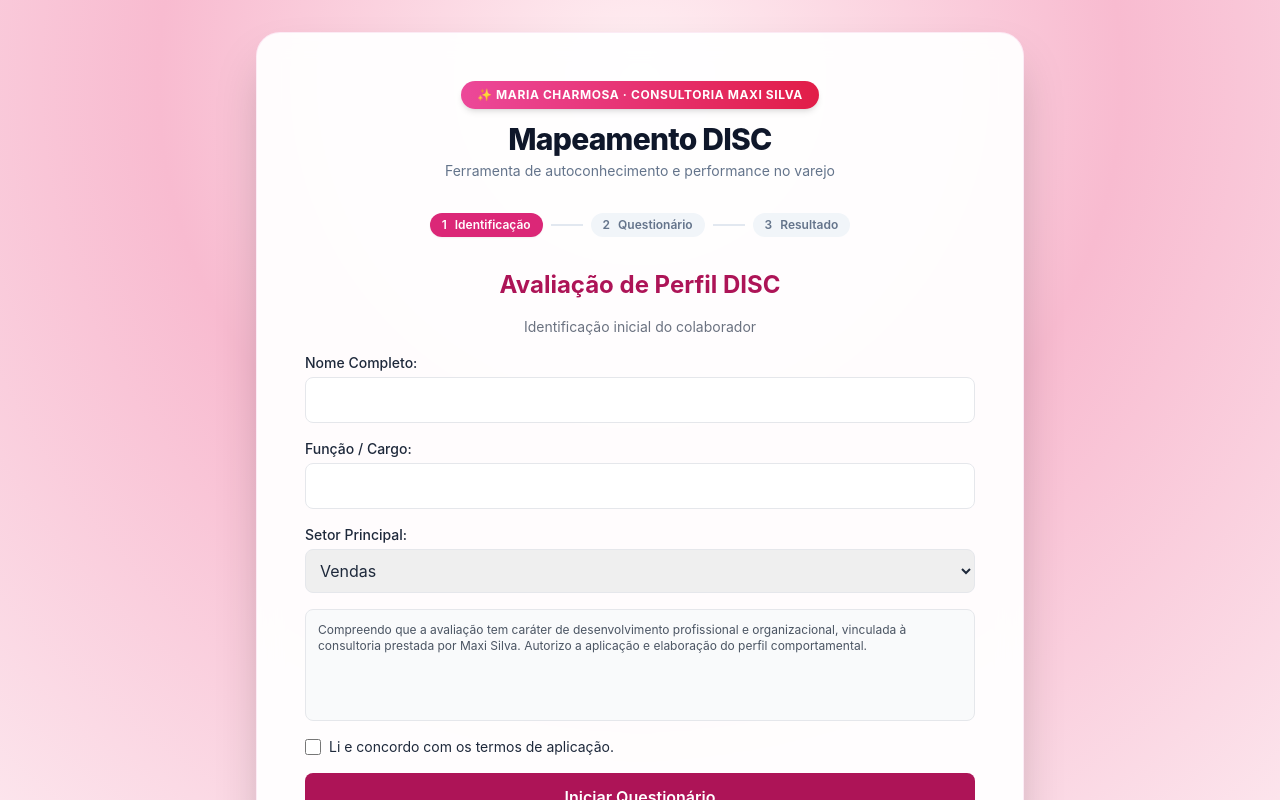
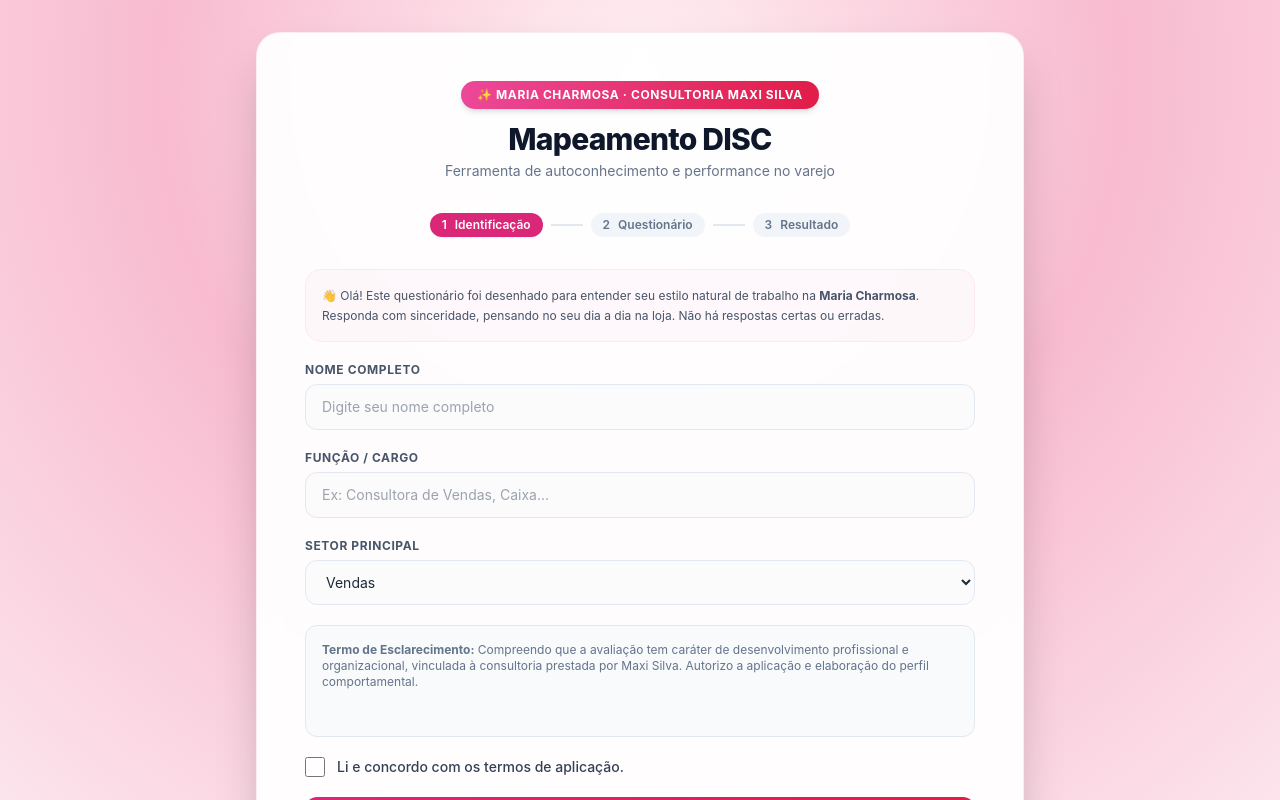
Before and after one commit to ONMHUB/disctest, a React (Vite) app: page / in a window 1280 px wide. Shown: the top 800 px of the page. Built offline with nearby package versions, Linux system fonts and the light colour scheme.

Commit message:
Update EtapaIdentificacao.jsx

```diff
--- a/src/components/EtapaIdentificacao.jsx
+++ b/src/components/EtapaIdentificacao.jsx
@@ -1,35 +1,40 @@
 export default function EtapaIdentificacao({ dadosUser, setDadosUser, onAvancar, erro }) {
     return (
-        <form onSubmit={onAvancar} className="space-y-4">
-            <h2 className="text-2xl font-bold text-brand-600 text-center">Avaliação de Perfil DISC</h2>
-            <p className="text-sm text-gray-500 text-center">Identificação inicial do colaborador</p>
+        <form onSubmit={onAvancar} className="space-y-5 animate-fade-in">
+            <div className="bg-pink-50/50 border border-pink-100 p-4 rounded-2xl text-xs text-slate-600 leading-relaxed">
+                👋 Olá! Este questionário foi desenhado para entender seu estilo natural de trabalho na <strong>Maria Charmosa</strong>. Responda com sinceridade, pensando no seu dia a dia na loja. Não há respostas certas ou erradas.
+            </div>
 
             <div>
-                <label className="block text-sm font-medium mb-1">Nome Completo:</label>
+                <label className="block text-xs font-bold uppercase tracking-wider text-slate-600 mb-1.5">Nome Completo</label>
                 <input
                     type="text"
                     value={dadosUser.nome}
                     onChange={e => setDadosUser({...dadosUser, nome: e.target.value})}
-                    className="w-full border rounded-lg p-2.5 focus:ring-2 focus:ring-brand-500 outline-none"
+                    placeholder="Digite seu nome completo"
+                    className="w-full border border-slate-200 bg-slate-50/50 rounded-xl px-4 py-3 text-sm focus:bg-white focus:ring-2 focus:ring-pink-500 focus:border-pink-500 outline-none transition"
                     required
                 />
             </div>
+
             <div>
-                <label className="block text-sm font-medium mb-1">Função / Cargo:</label>
+                <label className="block text-xs font-bold uppercase tracking-wider text-slate-600 mb-1.5">Função / Cargo</label>
                 <input
                     type="text"
                     value={dadosUser.cargo}
                     onChange={e => setDadosUser({...dadosUser, cargo: e.target.value})}
-                    className="w-full border rounded-lg p-2.5 focus:ring-2 focus:ring-brand-500 outline-none"
+                    placeholder="Ex: Consultora de Vendas, Caixa..."
+                    className="w-full border border-slate-200 bg-slate-50/50 rounded-xl px-4 py-3 text-sm focus:bg-white focus:ring-2 focus:ring-pink-500 focus:border-pink-500 outline-none transition"
                     required
                 />
             </div>
+
             <div>
-                <label className="block text-sm font-medium mb-1">Setor Principal:</label>
+                <label className="block text-xs font-bold uppercase tracking-wider text-slate-600 mb-1.5">Setor Principal</label>
                 <select
                     value={dadosUser.setor}
                     onChange={e => setDadosUser({...dadosUser, setor: e.target.value})}
-                    className="w-full border rounded-lg p-2.5 focus:ring-2 focus:ring-brand-500 outline-none"
+                    className="w-full border border-slate-200 bg-slate-50/50 rounded-xl px-4 py-3 text-sm focus:bg-white focus:ring-2 focus:ring-pink-500 focus:border-pink-500 outline-none transition"
                 >
                     <option value="Vendas">Vendas</option>
                     <option value="Caixa">Caixa</option>
@@ -38,23 +43,25 @@ export default function EtapaIdentificacao({ dadosUser, setDadosUser, onAvancar,
                     <option value="Apoio">Apoio</option>
                 </select>
             </div>
-            <div className="bg-gray-50 p-3 rounded-lg text-xs text-gray-600 h-28 overflow-y-auto border">
-                Compreendo que a avaliação tem caráter de desenvolvimento profissional e organizacional, vinculada à consultoria prestada por Maxi Silva. Autorizo a aplicação e elaboração do perfil comportamental.
+
+            <div className="bg-slate-50 p-4 rounded-xl text-xs text-slate-500 h-28 overflow-y-auto border border-slate-200">
+                <strong>Termo de Esclarecimento:</strong> Compreendo que a avaliação tem caráter de desenvolvimento profissional e organizacional, vinculada à consultoria prestada por Maxi Silva. Autorizo a aplicação e elaboração do perfil comportamental.
             </div>
-            <label className="flex items-center space-x-2 text-sm cursor-pointer">
+
+            <label className="flex items-center space-x-3 text-sm cursor-pointer select-none">
                 <input
                     type="checkbox"
                     checked={dadosUser.concordo}
                     onChange={e => setDadosUser({...dadosUser, concordo: e.target.checked})}
-                    className="rounded text-brand-600 focus:ring-brand-500 w-4 h-4"
+                    className="rounded text-pink-600 focus:ring-pink-500 w-5 h-5 border-slate-300"
                 />
-                <span>Li e concordo com os termos de aplicação.</span>
+                <span className="font-medium text-slate-700">Li e concordo com os termos de aplicação.</span>
             </label>
 
-            {erro && <p className="text-red-500 text-sm text-center font-medium">{erro}</p>}
+            {erro && <div className="bg-red-50 border border-red-200 text-red-600 text-sm p-3 rounded-xl text-center font-medium">{erro}</div>}
 
-            <button type="submit" className="w-full bg-brand-600 hover:bg-brand-700 text-white font-semibold py-3 rounded-lg transition duration-200">
-                Iniciar Questionário
+            <button type="submit" className="w-full bg-gradient-to-r from-pink-600 to-rose-600 hover:from-pink-700 hover:to-rose-700 text-white font-bold py-3.5 px-6 rounded-xl shadow-lg shadow-pink-600/20 transition duration-200 transform active:scale-[0.99]">
+                Iniciar Questionário →
             </button>
         </form>
     );
```
